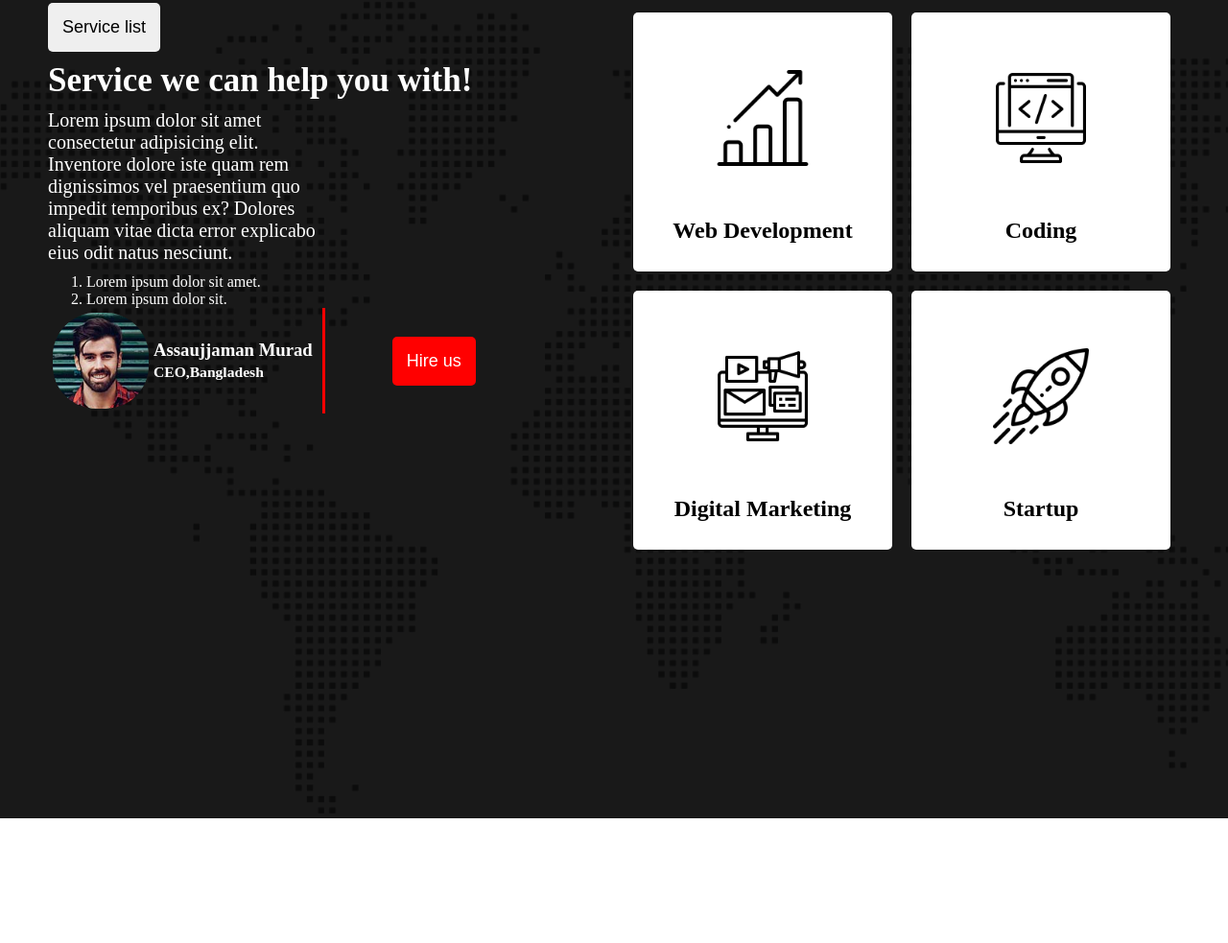
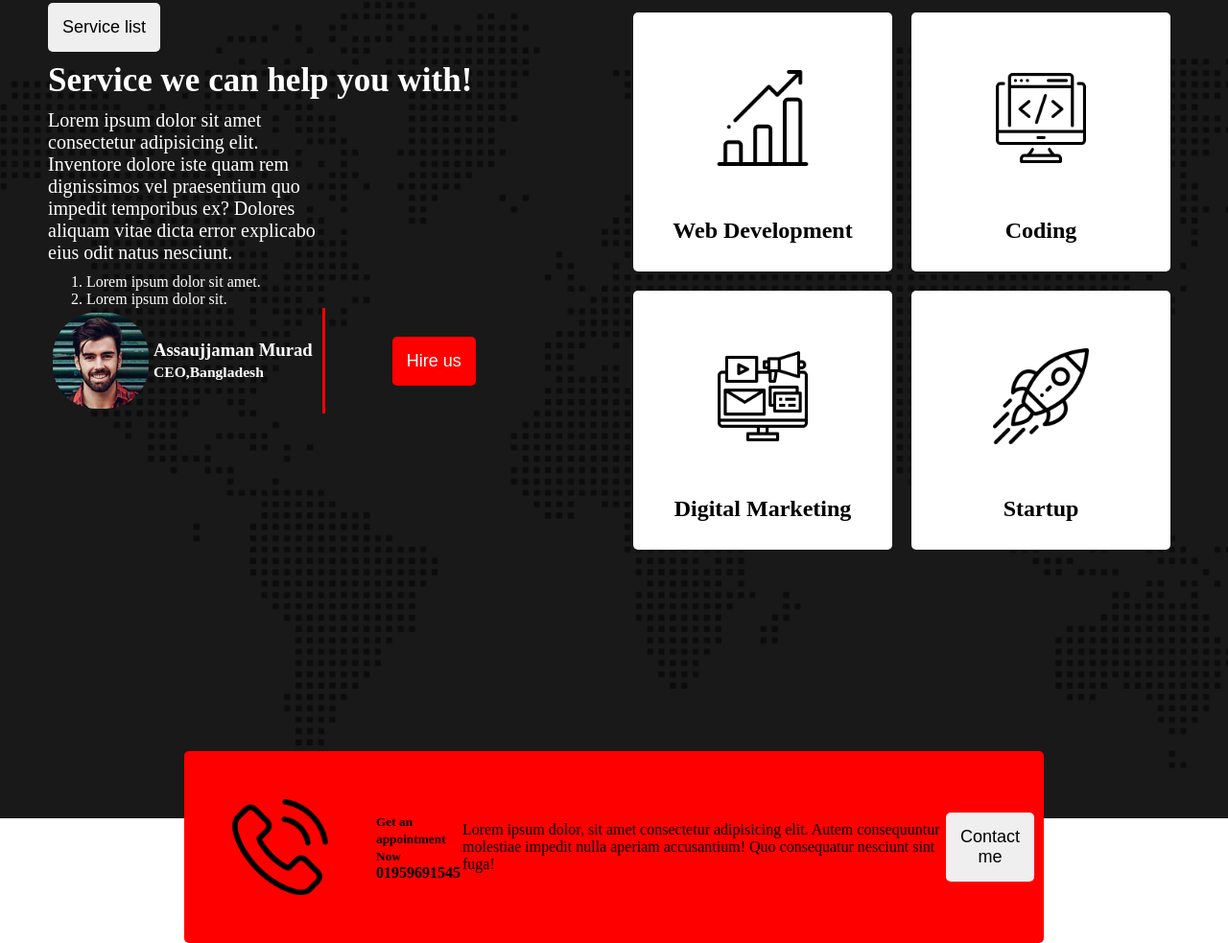
Before and after one commit to assadujjaman112/digial-creator, a plain HTML site: page digial-creator/index.html in a window 1280 px wide. Shown: the part 936-1919 px from the top of the page at 96% size. Before the commit the page ends 1789 px from the top, so only its background shows below. Drawn offline with Linux system fonts and the light colour scheme.

Commit message:
added contact section

```diff
--- a/digial-creator/index.css
+++ b/digial-creator/index.css
@@ -107,3 +107,18 @@
     padding-right: 10px;
     border-right: 3px solid red ;
 }
+.phone-call{
+    display: flex;
+    align-items: center;
+    border-right: 2px solid red;
+}
+.appointment-container{
+    display: flex;
+    align-items:center;
+    justify-content: space-around;
+    width: 70%;
+    margin: auto;
+    background-color: red;
+    border-radius: 5px;
+    margin-top: -70px;
+}
--- a/digial-creator/index.html
+++ b/digial-creator/index.html
@@ -91,7 +91,21 @@
                 </div>
             </div>
         </div>
+        <div class="appointment-container">
+            <div class="phone-call">
+                <img class="icon" src="asset/icons/phone-call.png" alt="">
+                <h4><small>Get an appointment Now</small> 01959691545</h4>
+            </div>
+            <div class="contact-desc">
+                <p>Lorem ipsum dolor, sit amet consectetur adipisicing elit. Autem consequuntur molestiae impedit nulla aperiam accusantium! Quo consequatur nesciunt sint fuga!</p>
+            </div>
+            <div class="contact-btn">
+                <button class="btn"> Contact me</button>
+            </div>
+        </div>
     </main>
-    <footer></footer>
+    <footer>
+
+    </footer>
 </body>
 </html>
```
